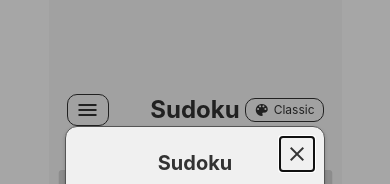
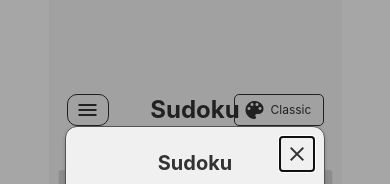
Before and after one commit to mjohnson139/expo-sudoku, a React Native app in the folder SudokuApp/: screen / in a window 390 px wide. Shown: the top 184 px of the page. Built offline with nearby package versions, Linux system fonts and the light colour scheme.

Commit message:
Adjust GameHeader theme button styles for improved layout and consistency

```diff
--- a/SudokuApp/components/GameHeader.js
+++ b/SudokuApp/components/GameHeader.js
@@ -55,7 +55,7 @@ const GameHeader = () => {
             <View style={styles.themeButtonContent}>
               <MaterialCommunityIcons
                 name="palette"
-                size={ICON_SIZE_SMALL}
+                size={ICON_SIZE}
                 color={theme.colors.title}
                 style={styles.themeIcon}
               />
@@ -102,8 +102,9 @@ const styles = StyleSheet.create({
   themeButton: {
     paddingVertical: 3,
     paddingHorizontal: 8,
-    borderRadius: 10,
+    borderRadius: 5,
     borderWidth: 1,
+    width: 90,
   },
   themeButtonText: {
     fontSize: 12,
@@ -111,6 +112,7 @@ const styles = StyleSheet.create({
   themeButtonContent: {
     flexDirection: 'row',
     alignItems: 'center',
+    justifyContent: 'flex-start', // Align icon and text to the left
   },
   themeIcon: {
     marginRight: 4,
```
